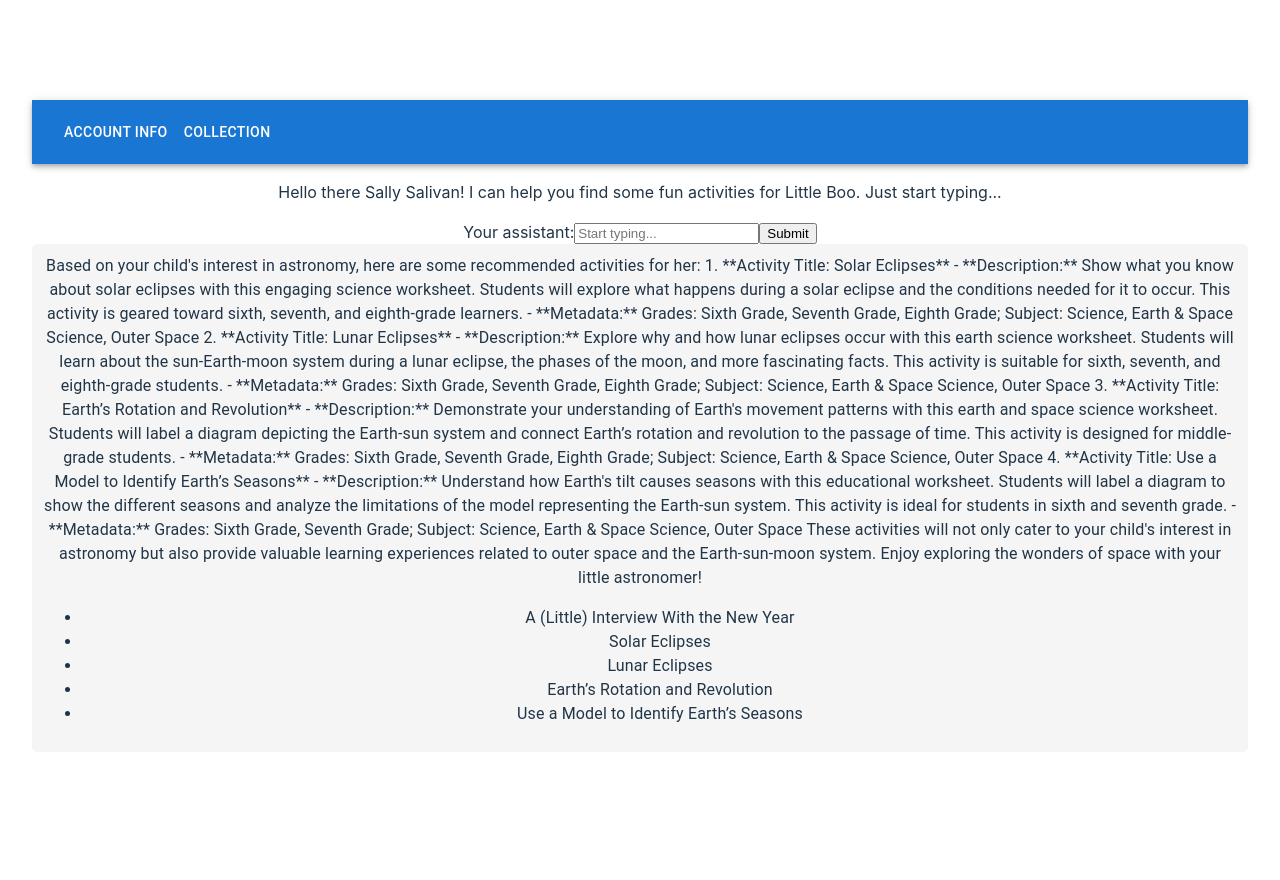
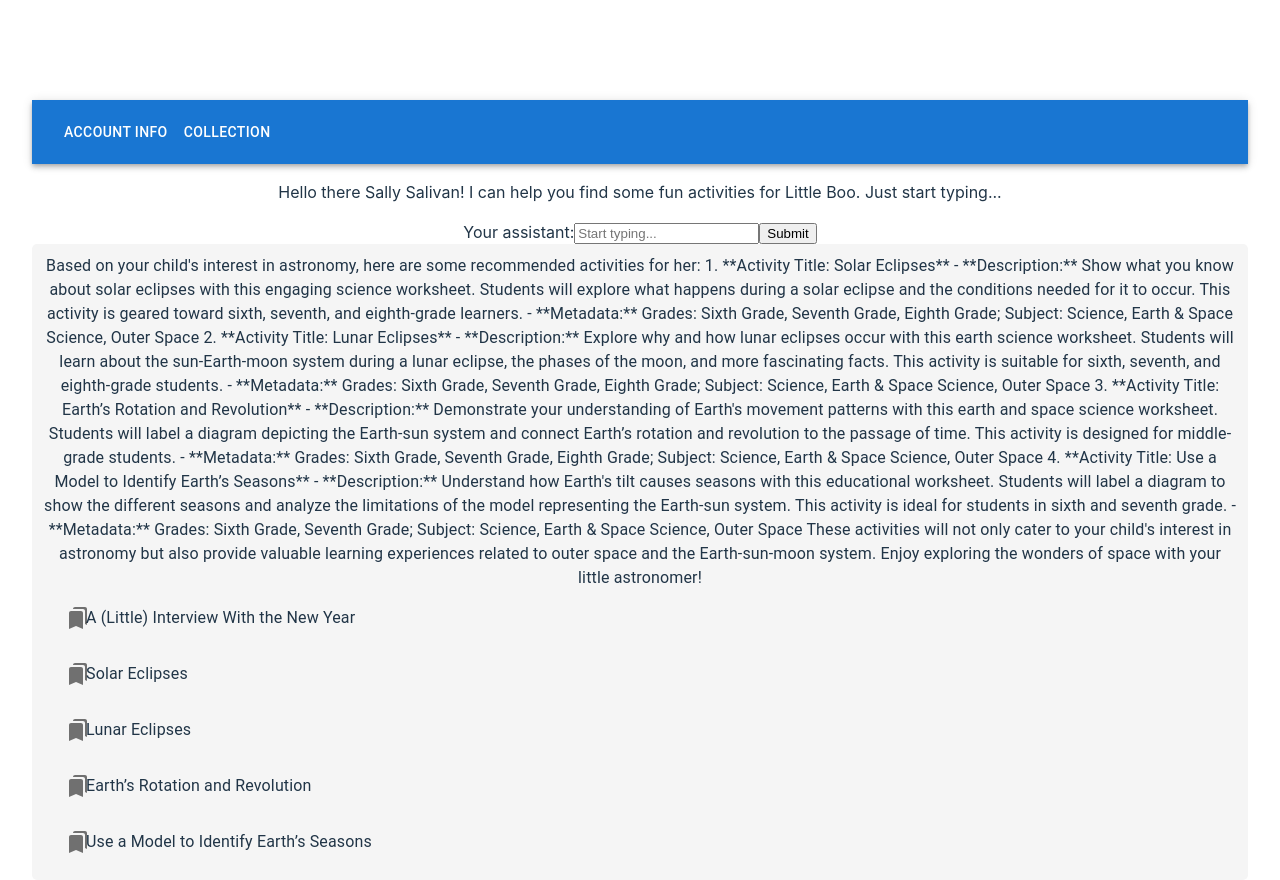
Before and after one commit to pattpjy/playpal_ai, a React (Vite) app: page / in a window 1280 px wide. Both pictures are taken after typing "Sample" into the empty fields and a click on the input 787 px from the left and 233 px from the top of the page. Before the commit the page ends 800 px from the top, so only its background shows below. Built offline with nearby package versions, Linux system fonts and the light colour scheme.

Commit message:
Add save btn

```diff
--- a/package.json
+++ b/package.json
@@ -12,6 +12,7 @@
   "dependencies": {
     "@emotion/react": "^11.11.4",
     "@emotion/styled": "^11.11.0",
+    "@mui/icons-material": "^5.15.14",
     "@mui/material": "^5.15.14",
     "react": "^18.2.0",
     "react-dom": "^18.2.0",
--- a/src/features/Chat/DisplayChat.tsx
+++ b/src/features/Chat/DisplayChat.tsx
@@ -1,5 +1,13 @@
 import React from 'react';
-import { Box, Typography } from '@mui/material';
+import {
+  Box,
+  IconButton,
+  List,
+  ListItem,
+  ListItemText,
+  Typography,
+} from '@mui/material';
+import BookmarksIcon from '@mui/icons-material/Bookmarks';
 import { chatAPIResponse } from '../../model/chat';
 
 export const DisplayChat: React.FC<chatAPIResponse> = ({
@@ -16,13 +24,16 @@ export const DisplayChat: React.FC<chatAPIResponse> = ({
         }}
       >
         <Typography variant='body1'>{text}</Typography>
-        <ul>
+        <List disablePadding>
           {activities_list.map((activities_list, index) => (
-            <Typography component='li' variant='body1' key={index}>
-              {activities_list.title}
-            </Typography>
+            <ListItem>
+              <IconButton edge='end' aria-label='delete'>
+                <BookmarksIcon />
+              </IconButton>
+              <ListItemText primary={activities_list.title} />
+            </ListItem>
           ))}
-        </ul>
+        </List>
       </Box>
     </div>
   );
```
Also changed, not shown: 1 other file (tests, documents, lock files or other folders).
